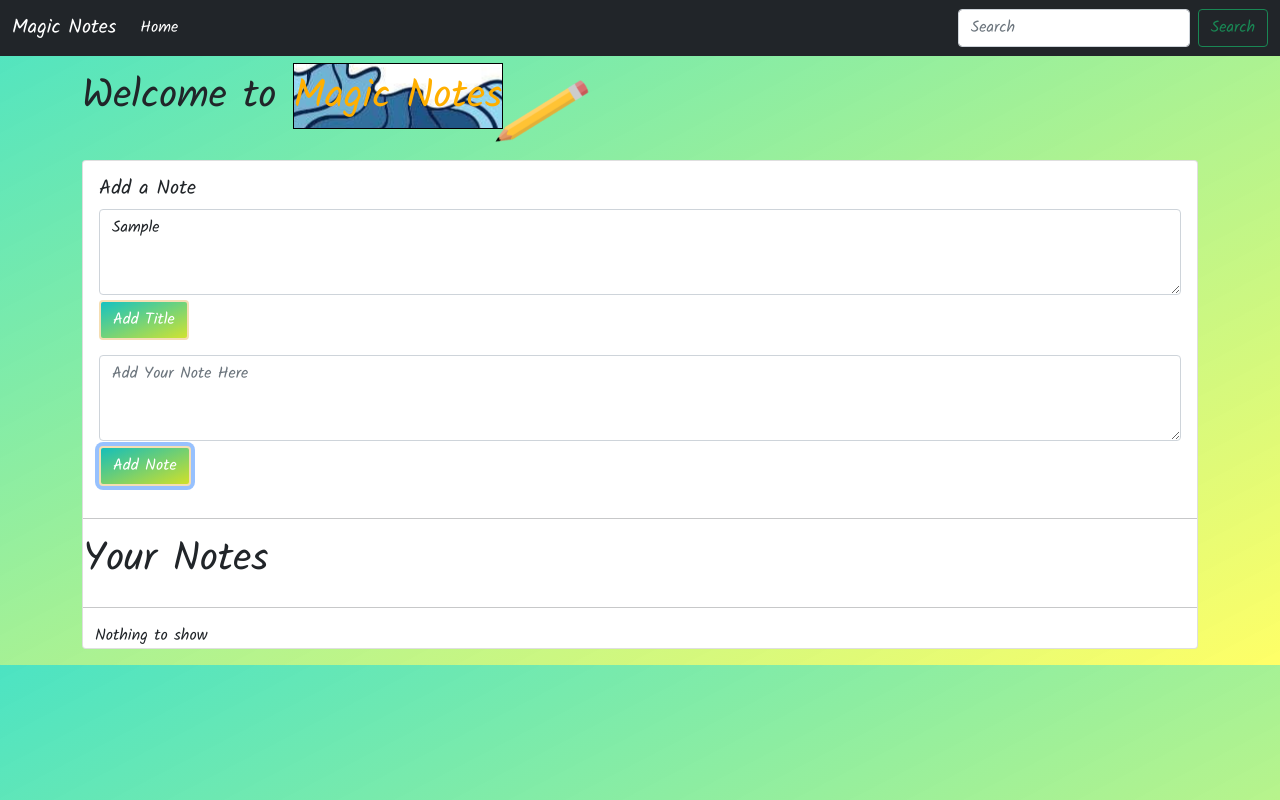
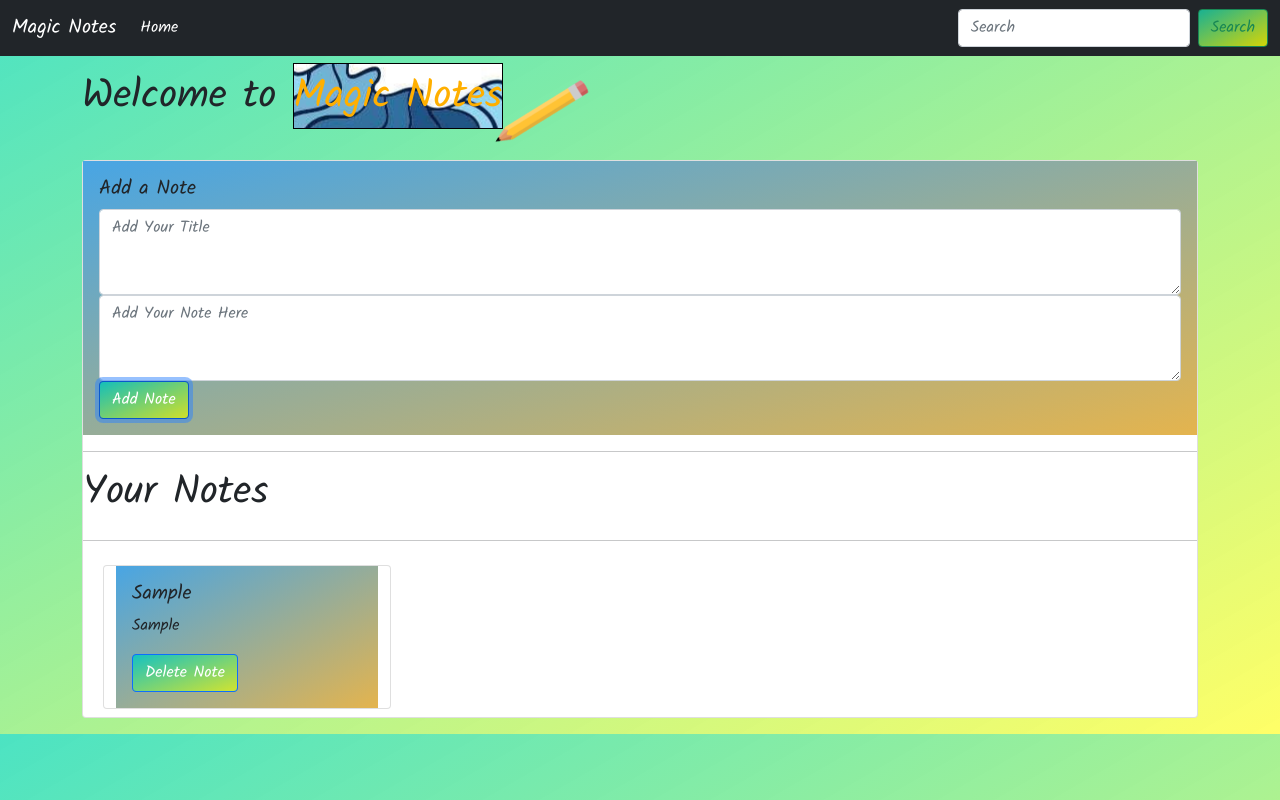
Before and after one commit to talha-shahid/Notes-Taking-Website, a plain HTML site: page index.html in a window 1280 px wide. Both pictures are taken after typing "Sample", "Sample" into the empty fields and a click on the button "Add Note". Drawn offline with nearby package versions, Linux system fonts and the light colour scheme; a web font is replaced by a local one.

Commit message:
fixed bugs

```diff
--- a/index.html
+++ b/index.html
@@ -45,7 +45,6 @@
                 <h5 class="card-title">Add a Note</h5>
                 <div class="title">
                     <textarea class="form-control" id="addTitle" rows="3" placeholder="Add Your Title"></textarea>
-                    <button class="btn btn-primary" id = "addTitleBtn">Add Title</button>
                     <textarea class="form-control" id="addTxt" rows="3" placeholder="Add Your Note Here"></textarea>
                 <button class="btn btn-primary" id = "addBtn">Add Note</button>
             </div>
--- a/js/app.js
+++ b/js/app.js
@@ -6,7 +6,15 @@ let addBtn = document.getElementById('addBtn');
 
 addBtn.addEventListener("click", function (e) {
     let addTxt = document.getElementById('addTxt');
+    let title = localStorage.getItem('title');
     let notes = localStorage.getItem('notes');
+
+    if (title == null) {
+        titleObj = [];
+    }
+    else {
+        titleObj = JSON.parse(title);
+    }
 
     if (notes == null) {
         notesObj = [];
@@ -14,27 +22,17 @@ addBtn.addEventListener("click", function (e) {
     else {
         notesObj = JSON.parse(notes)
     }
+
+    titleObj.push(addTitle.value);
+    localStorage.setItem("title", JSON.stringify(titleObj));
+    addTitle.value = "";
+
     notesObj.push(addTxt.value);
     localStorage.setItem("notes", JSON.stringify(notesObj));
     addTxt.value = "";
     showNotes();
 })
 
-addTitleBtn.addEventListener("click", function (e) {
-    let addTitle = document.getElementById('addTitle');
-    let title = localStorage.getItem('title');
-
-    if (title == null) {
-        titleObj = [];
-    }
-    else {
-        titleObj = JSON.parse(title);
-    }
-    titleObj.push(addTitle.value);
-    localStorage.setItem("title", JSON.stringify(titleObj));
-    addTitle.value = "";
-    showNotes();
-})
 
 //showNotes function
 
--- a/style.css
+++ b/style.css
@@ -5,29 +5,15 @@
 body{
     background-image: linear-gradient(to bottom right, rgba(23, 219, 177, 0.774) , rgba(255, 255, 0, 0.596));
 }
-#addTitleBtn{
-    margin-bottom: 15px;
-    margin-top: 5px;
+button{
     background-image: linear-gradient(to bottom right, rgba(23, 219, 177, 0.774) , rgba(255, 255, 0, 0.808));
-    border: 2px solid wheat;
+  }
 
-}
-#addBtn{
-    margin-top: 5px;
-    background-image: linear-gradient(to bottom right, rgba(23, 219, 177, 0.774) , rgba(255, 255, 0, 0.808));
-    border: 2px solid wheat;
-}
-
-#addBtn:hover{
-    background-image: linear-gradient(to bottom right, rgb(72, 165, 228) , rgb(228, 180, 78));
-}
-
-#addTitleBtn:hover{
+  button:hover{
     background-image: linear-gradient(to bottom right, rgb(72, 165, 228) , rgb(228, 180, 78));
 }
 .initial{
     display: flex;
-
 }
 #pencil{
     height: 10vh;
@@ -62,3 +48,10 @@ body{
     75% {color: rgb(0, 255, 234);background-position: 30% 30%}
     100% {color: rgb(0, 119, 255);background-position: 25% 25%;}
   }
+
+.card-body{
+    background-image: linear-gradient(to bottom right, rgb(72, 165, 228) , rgb(228, 180, 78));
+}
+.you{
+    background-image: linear-gradient(rgb(72, 165, 228) , rgb(228, 180, 78));
+}
```
